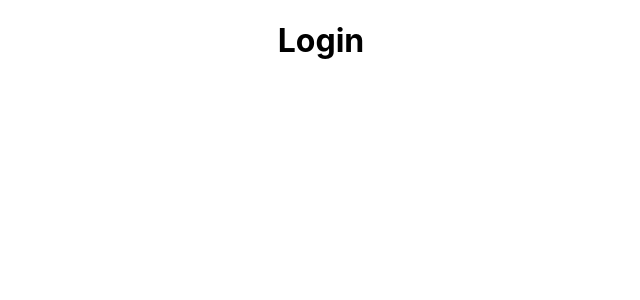
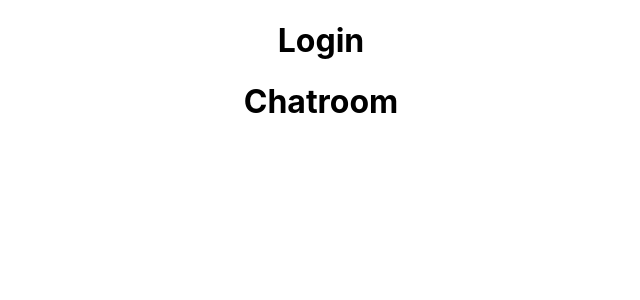
Before and after one commit to Ritchie-Robinson/chatroomApp22024961-, a React (Create React App) app in the folder chatroom/: page / in a window 1280 px wide. Shown: the top 300 px of the page, without its empty margins (319-959 px from the left). Built offline with nearby package versions, Linux system fonts and the light colour scheme.

Commit message:
Add Chatroom component
Add Chatroom component and imported to App

```diff
--- a/chatroom/src/App.js
+++ b/chatroom/src/App.js
@@ -1,11 +1,13 @@
 import logo from './logo.svg';
 import './App.css';
 import Login from './components/Login';
+import Chatroom from './components/Chatroom';
 
 function App() {
   return (
     <div className="App">
      <Login />
+     <Chatroom />
     </div>
   );
 }
--- /dev/null
+++ b/chatroom/src/components/Chatroom.js
@@ -0,0 +1,10 @@
+
+function Chatroom() {
+    return (
+        <div>
+            <h1>Chatroom</h1>
+        </div>
+    );
+}
+
+export default Chatroom;
```
